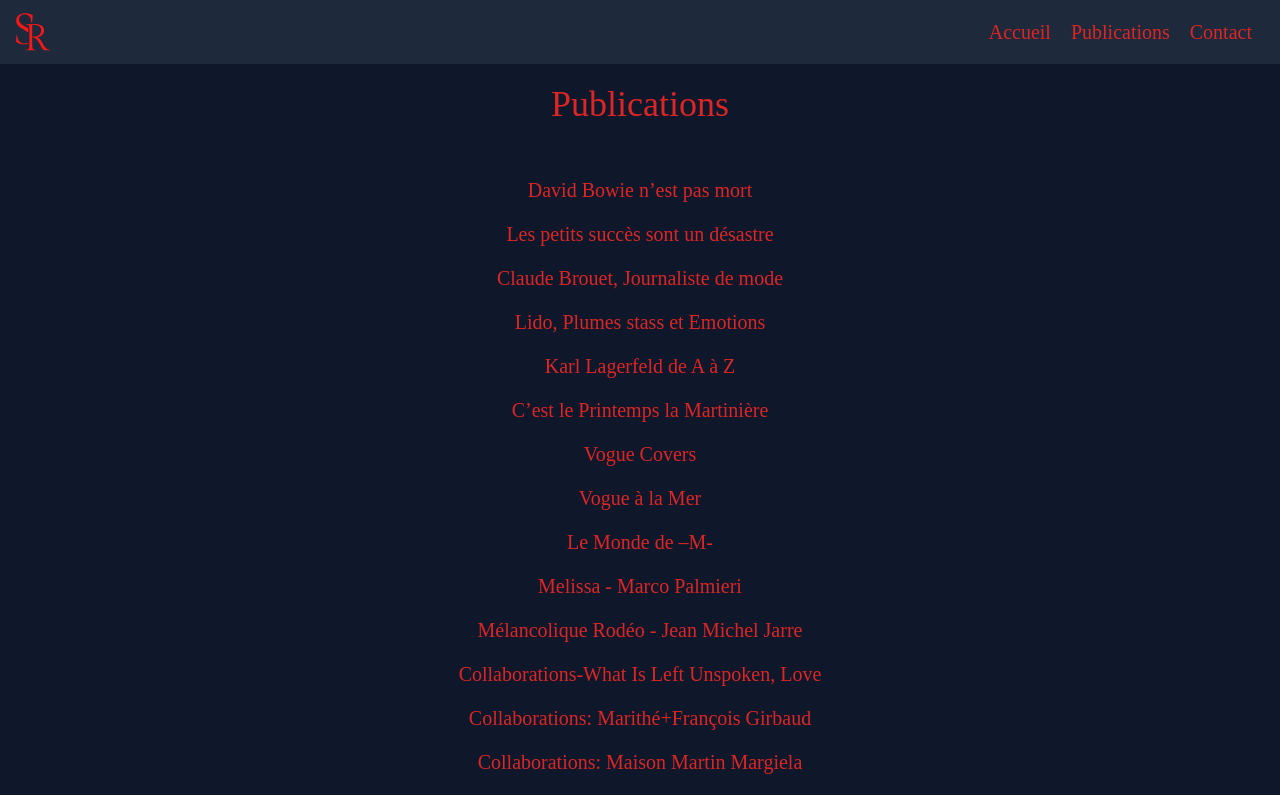
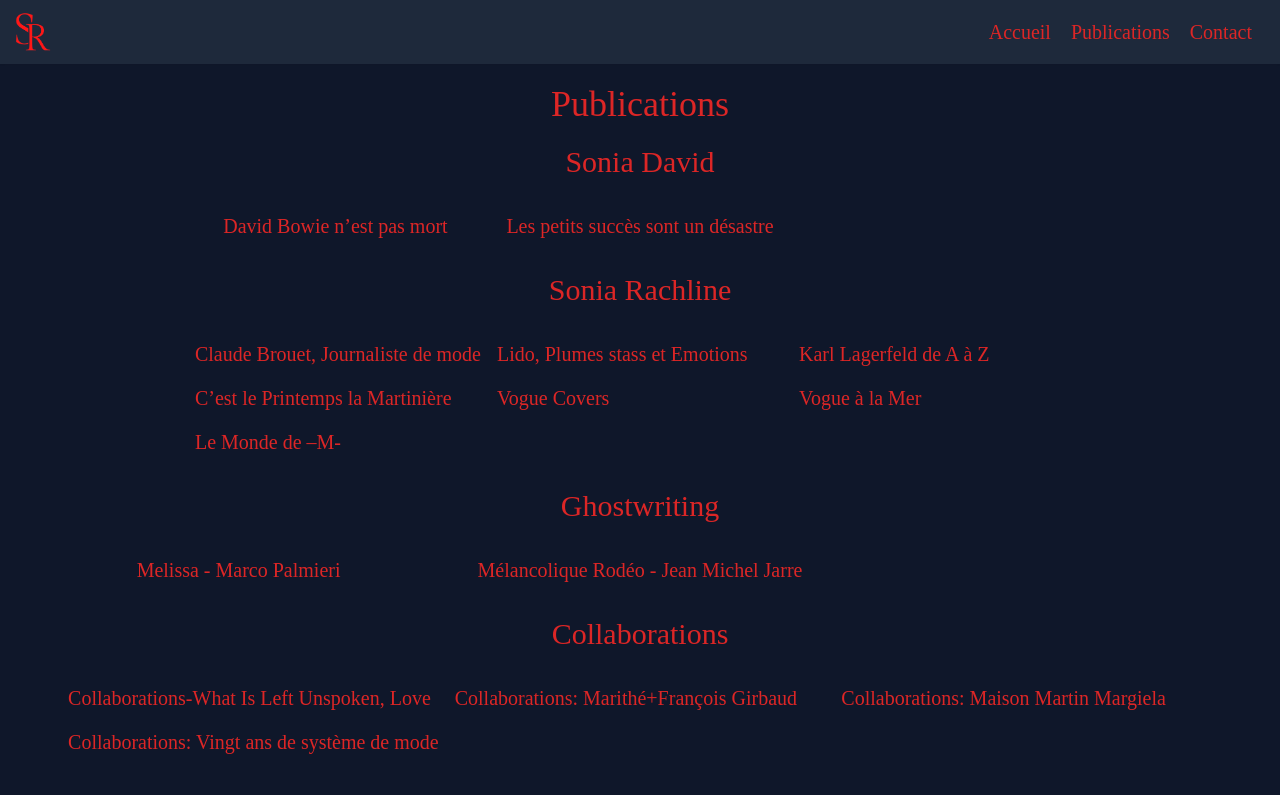
Before and after one commit to mrnguyencoder/sonia-rachline.fr, a React (Create React App) app: page /publications in a window 1280 px wide. Shown: the top 795 px of the page. Built offline with nearby package versions, Linux system fonts and the light colour scheme.

Commit message:
add name group book

```diff
--- a/src/componants/Publications.jsx
+++ b/src/componants/Publications.jsx
@@ -1,4 +1,4 @@
-import React, { useState } from 'react';
+import React, { useEffect, useState } from 'react';
 import { Link } from 'react-router-dom';
 import img1 from '../assets/book1.png';
 import img2 from '../assets/book2.jpeg';
@@ -40,7 +40,7 @@ const books = [
   },
   {
     id: 3,
-    title: `claude-Brouet-Journaliste-de-mode`,
+    title: `Claude-Brouet-Journaliste-de-mode`,
     name: `Claude Brouet, Journaliste de mode`,
     editeur: `Regard`,
     datePublished: `22/09/2022`,
@@ -171,9 +171,45 @@ const books = [
 
 ]
 
+const authors = [
+  {
+    id: 1,
+    name: "Sonia David",
+    bookIds: [1, 2]
+  },
+  {
+    id: 2,
+    name: "Sonia Rachline",
+    bookIds: [3, 4, 5, 6, 7, 8, 9]
+  },
+  {
+    id: 3,
+    name: "Ghostwriting",
+    bookIds: [10, 11]
+  },
+  {
+    id: 4,
+    name: "Collaborations",
+    bookIds: [12, 13, 14, 15]
+  },
+]
+
 
 function Publications() {
   const [selectedBook, setSelectedBook] = useState(null);
+  const groupedBooks = books.reduce((acc, book) => {
+    const author = authors.find(author => author.bookIds.includes(book.id));
+    if (!acc[author.id]) {
+        acc[author.id] = {
+            author: author,
+            books: [book]
+        }
+    } else {
+        acc[author.id].books.push(book);
+    }
+    return acc;
+}, {});
+
   return (
     <section className="">
       {selectedBook ? (
@@ -184,6 +220,7 @@ function Publications() {
             <p className="">Date de publication: {selectedBook.datePublished}</p>
             <p className="px-6">Resume: {selectedBook.resume}</p>
             <a href={selectedBook.buyLink} target="_blank" rel="noreferrer" className="flex justify-center items-center px-6 py-2 shadow-lg bg-sky-900 rounded-full hover:animate-pulse">Lien d'achat du livre</a>
+            <button onClick={() => setSelectedBook(null)} className="text-right">Go back to book list</button>
 
           </div>
           <div className="p-8 flex justify-center items-center">
@@ -194,16 +231,25 @@ function Publications() {
       ) : (
         <div className="text-red-600">
           <h2 className="text-center text-4xl py-5">Publications</h2>
-          <ul className='p-8 text-xl flex flex-col space-y-4 justify-center items-center'>
-            {books.map(book => (
-              <Link key={book.id}
+          {Object.values(groupedBooks).map(group => (
+          <div className=''>
+            <h3 className='text-3xl text-center'>{group.author.name}</h3>
+            <div className="flex justify-center items-center text-xl">
+              <ul className='p-8 grid md:grid-cols-2 lg:grid-cols-3 gap-4'>
+                {group.books.map(book => (
+                  <li key={book.id}>
+                    <Link
                       onClick={() => setSelectedBook(book)}
                       to={`/publications/${book.title}`}
-                  className="hover:border-b max-w-md">
+                      className="hover:border-b">
                         {book.name}
                     </Link>
+                  </li>
                 ))}
               </ul>
+            </div>
+          </div>
+          ))}
         </div>
       )};
     </section>
```
Lines whose indentation alone changed are shown as unchanged.
